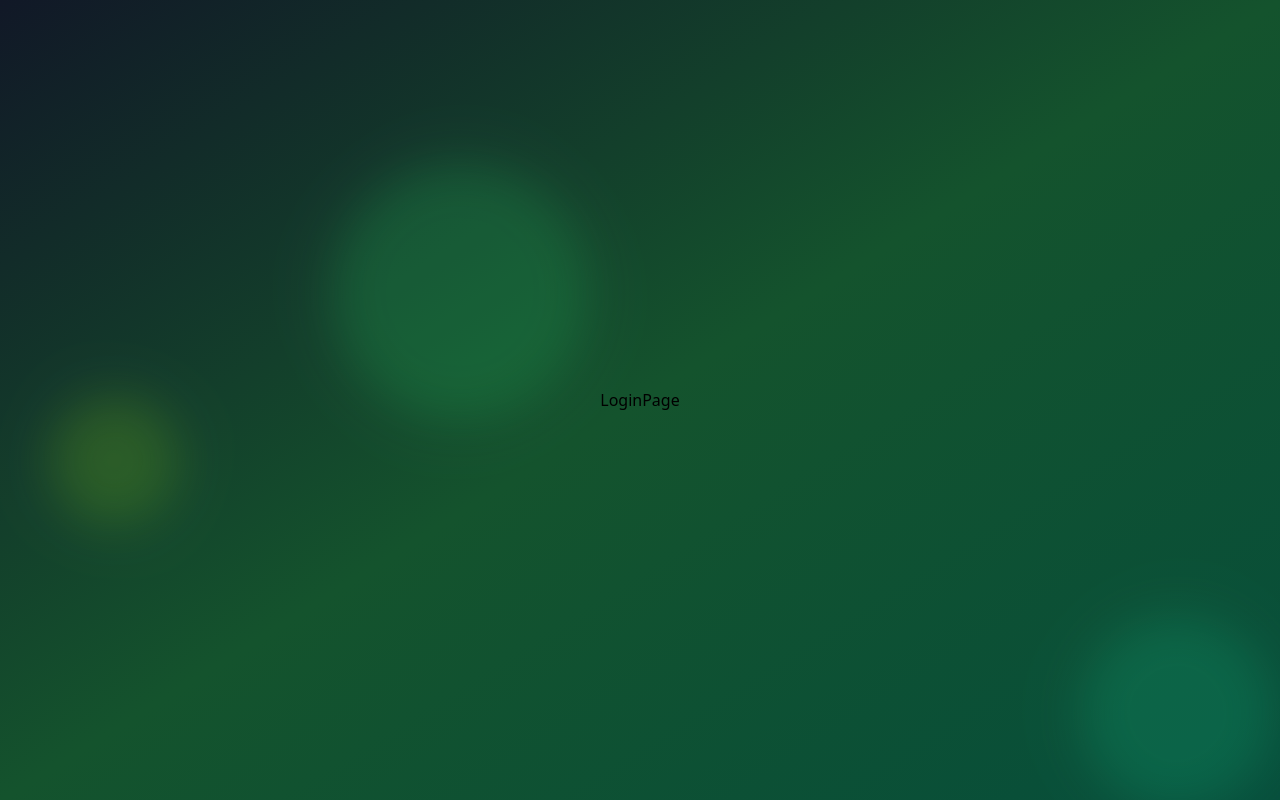
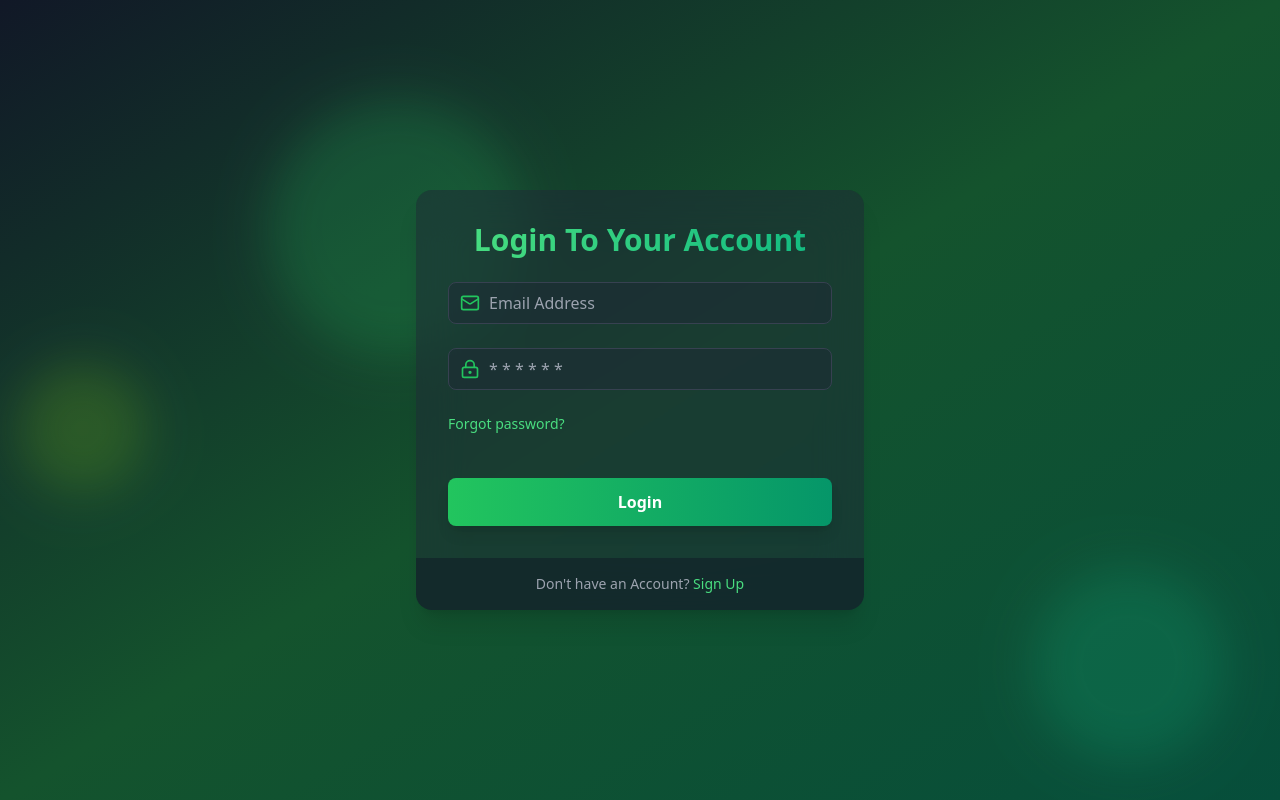
Before and after one commit to Joeeazy/Authentication_Mern, a React (Vite) app in the folder frontend/: page /login in a window 1280 px wide. Built offline with nearby package versions, Linux system fonts and the light colour scheme.

Commit message:
Login page Ui done

```diff
--- a/frontend/src/pages/LoginPage.jsx
+++ b/frontend/src/pages/LoginPage.jsx
@@ -1,5 +1,79 @@
-import React from "react";
+import { motion } from "framer-motion";
+import { Link, useNavigate } from "react-router-dom";
+import { Loader, Mail } from "lucide-react";
+import { LockKeyhole } from "lucide-react";
+import { useState } from "react";
+
+import Input from "../components/Input";
 
 export default function LoginPage() {
-  return <div>LoginPage</div>;
+  const [email, setEmail] = useState("");
+  const [password, setPassword] = useState("");
+  const isLoading = false;
+
+  const handleLogin = (e) => {
+    e.preventDefault();
+  };
+  return (
+    <motion.div
+      initial={{ opacity: 0, y: 20 }}
+      animate={{ opacity: 1, y: 0 }}
+      transition={{ duration: 0.5 }}
+      className="max-w-md w-full bg-gray-800 bg-opacity-50 backdrop-filter backdrop-blur-xl rounded-2xl shadow-xl overflow-hidden"
+    >
+      <div className="p-8">
+        <h2 className="text-3xl font-bold mb-6 text-center bg-gradient-to-r from-green-400 to-emerald-500 text-transparent bg-clip-text">
+          Login To Your Account
+        </h2>
+        <form onSubmit={handleLogin}>
+          <Input
+            icon={Mail}
+            type="email"
+            placeholder="Email Address"
+            value={email}
+            onChange={(e) => setEmail(e.target.value)}
+          />
+          <Input
+            icon={LockKeyhole}
+            type="password"
+            placeholder="* * * * * *"
+            value={password}
+            onChange={(e) => setPassword(e.target.value)}
+          />
+          <div className="flex items-center mb-6">
+            <Link
+              to="/forgot-password"
+              className="text-sm text-green-400 hover:underline"
+            >
+              Forgot password?
+            </Link>
+          </div>
+          <motion.button
+            className="mt-5 w-full py-3 px-4 bg-gradient-to-r from-green-500 to-emerald-600 text-white
+            font-bold rounded-lg shadow-lg hover:from-green-600
+            hover:to-emerald-700 focus:outline-none focus:ring-2 focus:ring-green-500 focus:ring-offset-2
+             focus:ring-offset-gray-900 transition duration-200"
+            whileHover={{ scale: 1.02 }}
+            whileTap={{ scale: 0.98 }}
+            type="submit"
+            disabled={isLoading}
+          >
+            {isLoading ? (
+              <Loader className="w-6 h-6 animate-spin mx-auto" />
+            ) : (
+              "Login"
+            )}
+          </motion.button>
+        </form>
+      </div>
+      <div className="px-8 py-4 bg-gray-900 bg-opacity-50 flex justify-center">
+        <p className="text-sm text-gray-400">
+          Don't have an Account?{"  "}
+          <Link to={"/signup"} className="text-green-400 hover:underline">
+            Sign Up
+          </Link>
+        </p>
+      </div>
+    </motion.div>
+  );
 }
```
